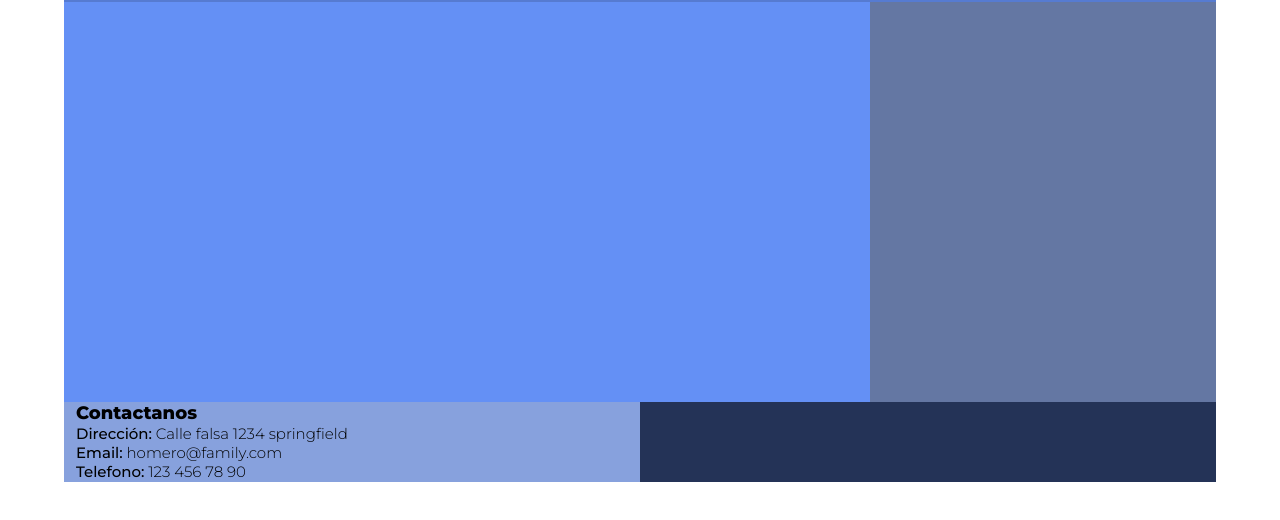
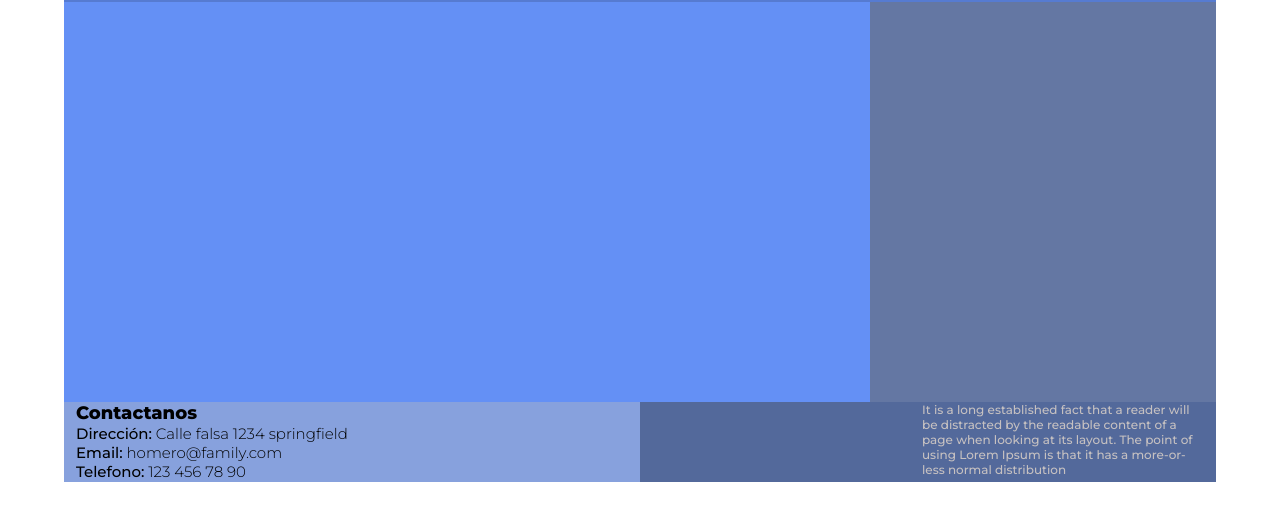
Before and after one commit to jhoanSebasPerez/primer-parcial-web, a plain HTML site: page index.html in a window 1280 px wide. Shown: the part 166-686 px from the top of the page. Drawn offline with Linux system fonts and the light colour scheme.

Commit message:
Pie de pagina derecho finalizado

```diff
--- a/index.html
+++ b/index.html
@@ -34,7 +34,11 @@
                     </ul>
                 </div>
             </div>
-            <div class="footer-right"></div>
+            <div class="footer-right">
+                <p>
+                It is a long established fact that a reader will be distracted by the readable content of a page when looking at its layout. The point of using Lorem Ipsum is that it has a more-or-less normal distribution
+            </p>
+            </div>
         </footer>
     </div>
 </body>
--- a/styles/index.css
+++ b/styles/index.css
@@ -57,8 +57,17 @@ footer {
 
 .footer-right {
     width: 50%;
-    background-color: #243357;
+    background-color: #53699b;
     padding-right: 12px;
+    display: flex;
+    justify-content: flex-end;
+}
+
+.footer-right p{
+    font-size: 0.8rem;
+    color: rgb(198, 193, 193);
+    width: 50%;
+
 }
 
 .left-title {
```
